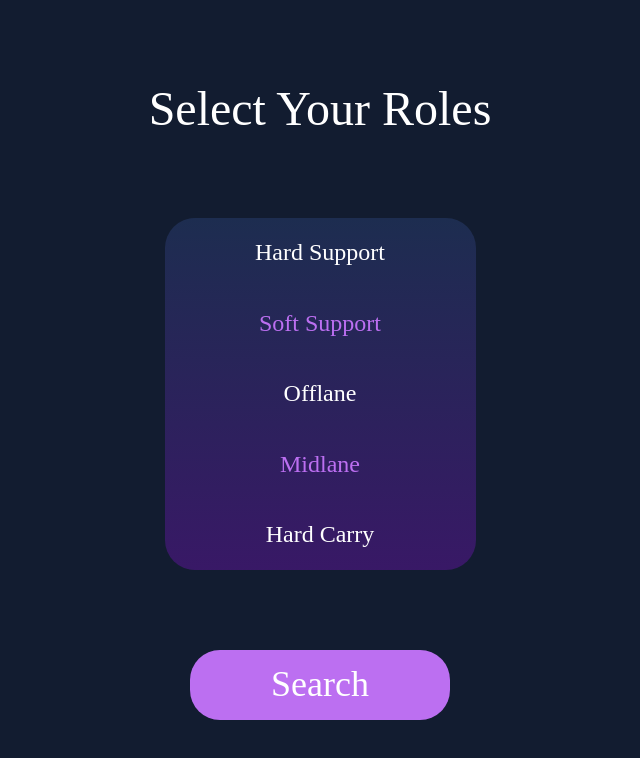
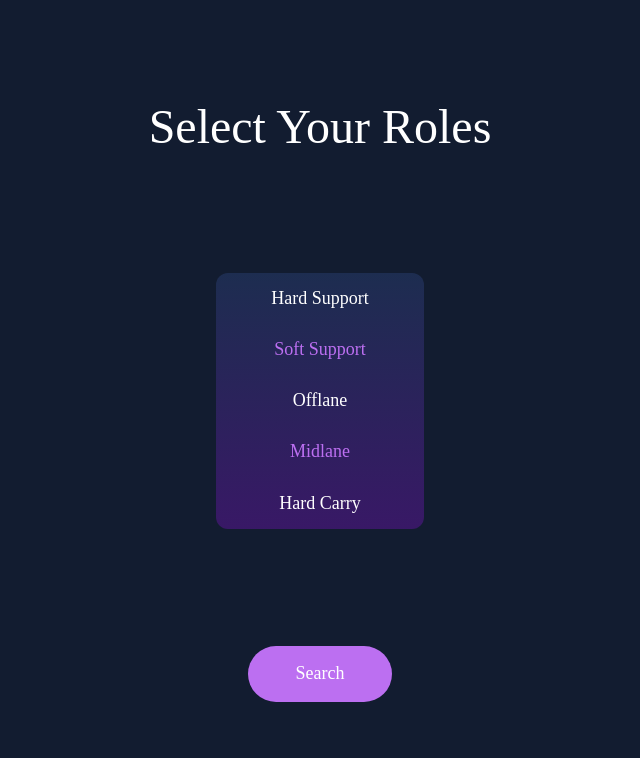
Before and after one commit to dca123/matchmaker-client, a Next.js app: page /roleSelection in a window 1280 px wide. Shown: the top 758 px of the page, without its empty margins (320-960 px from the left). Built offline with nearby package versions, Linux system fonts and the light colour scheme; a web font is replaced by a local one.

Commit message:
feat: removed all uses of px and replaced with chakra provided values or rem

```diff
--- a/src/components/Button.tsx
+++ b/src/components/Button.tsx
@@ -8,30 +8,29 @@ export default function Button({
   return (
     <ChakraButton
       backgroundColor="pink"
-      h="70px"
-      w="260px"
-      borderRadius="30px"
+      h={14}
+      w={36}
+      borderRadius={28}
       fontFamily="Montserrat"
       fontWeight="normal"
       color="white"
-      fontSize={fontSize || '36px'}
+      fontSize={fontSize || 'lg'}
       onClick={onClick}
       {...rest}
       _focus={{
         backgroundColor: 'black',
         borderColor: 'pink',
-        borderWidth: '2px',
-        boxShadow: 'none !important',
+        borderWidth: '0.125rem',
       }}
       _active={{
         backgroundColor: 'black',
         borderColor: 'pink',
-        borderWidth: '2px',
+        borderWidth: '0.125rem',
       }}
       _hover={{
         backgroundColor: 'black',
         borderColor: 'pink',
-        borderWidth: '2px',
+        borderWidth: '0.125rem',
       }}
     >
       {children}
--- a/src/components/CustomComponents.tsx
+++ b/src/components/CustomComponents.tsx
@@ -4,3 +4,5 @@ export { default as NextChakraLink } from './NextChakraLink';
 export { default as HeroBar } from './HeroBar';
 export { default as Hero } from './Hero';
 export { default as TeamCard } from './TeamCard';
+export { default as PageHeading } from './PageHeading';
+export { default as Layout } from './Layout';
--- a/src/components/GradientCard.tsx
+++ b/src/components/GradientCard.tsx
@@ -6,8 +6,7 @@ export default function GradientCard({ children, h, w, ...rest }: FlexProps) {
       justifyContent="space-around"
       alignItems="center"
       background="linear-gradient(179.99deg, #1D2D50 0.01%, #52057B 193.87%)"
-      // padding="10px 16px"
-      borderRadius="30px"
+      borderRadius="xl"
       w={w}
       h={h}
       {...rest}
--- a/src/components/HeroBar.tsx
+++ b/src/components/HeroBar.tsx
@@ -3,12 +3,10 @@ import Hero from './Hero';
 export default function HeroBar({}: FlexProps) {
   return (
     <Flex
-      borderRadius="60px"
+      borderRadius="full"
       background="rgba(255, 255, 255, 0.05)"
-      // h="84px"
-      // w="620px"
       w="22rem"
-      padding="20px"
+      padding={4}
       justifyContent="space-around"
     >
       <Hero />
--- a/src/pages/_app.tsx
+++ b/src/pages/_app.tsx
@@ -15,7 +15,7 @@ function MyApp({ Component, pageProps }: AppProps) {
         justifyContent="center"
         alignItems="center"
       >
-        <Component {...pageProps} mt={-16} />
+        <Component {...pageProps} />
       </Flex>
     </ChakraProvider>
   );
--- a/src/pages/roleSelection.tsx
+++ b/src/pages/roleSelection.tsx
@@ -1,38 +1,35 @@
-import { Flex, Heading, Text } from '@chakra-ui/react';
+import { Text } from '@chakra-ui/react';
 import { useRouter } from 'next/dist/client/router';
 import Button from '../components/Button';
-import GradientCard from '../components/GradientCard';
+import {
+  GradientCard,
+  Layout,
+  PageHeading,
+} from '../components/CustomComponents';
 
 export default function roleSelection() {
   const router = useRouter();
   return (
-    <Flex
-      flexDir="column"
-      alignItems="center"
-      justifyContent="space-around"
-      minH="90vh"
-    >
-      <Heading fontWeight="400" color="white" fontSize={['35px', '48px']}>
-        Select Your Roles
-      </Heading>
-      <GradientCard h="352px" w="311px">
-        <Text lineHeight="33px" fontSize="24px" color="white">
+    <Layout>
+      <PageHeading> Select Your Roles </PageHeading>
+      <GradientCard h={64} w={52}>
+        <Text fontSize="lg" color="white">
           Hard Support
         </Text>
-        <Text lineHeight="33px" fontSize="24px" color="pink">
+        <Text fontSize="lg" color="pink">
           Soft Support
         </Text>
-        <Text lineHeight="33px" fontSize="24px" color="white">
+        <Text fontSize="lg" color="white">
           Offlane
         </Text>
-        <Text lineHeight="33px" fontSize="24px" color="pink">
+        <Text fontSize="lg" color="pink">
           Midlane
         </Text>
-        <Text lineHeight="33px" fontSize="24px" color="white">
+        <Text fontSize="lg" color="white">
           Hard Carry
         </Text>
       </GradientCard>
       <Button onClick={() => router.push('/searching')}>Search</Button>
-    </Flex>
+    </Layout>
   );
 }
```
Also changed, not shown: src/pages/index.tsx (+12 -10 lines), src/pages/lobby.tsx (+7 -14 lines), src/pages/postGame.tsx (+11 -14 lines), src/pages/searching.tsx (+12 -14 lines).
